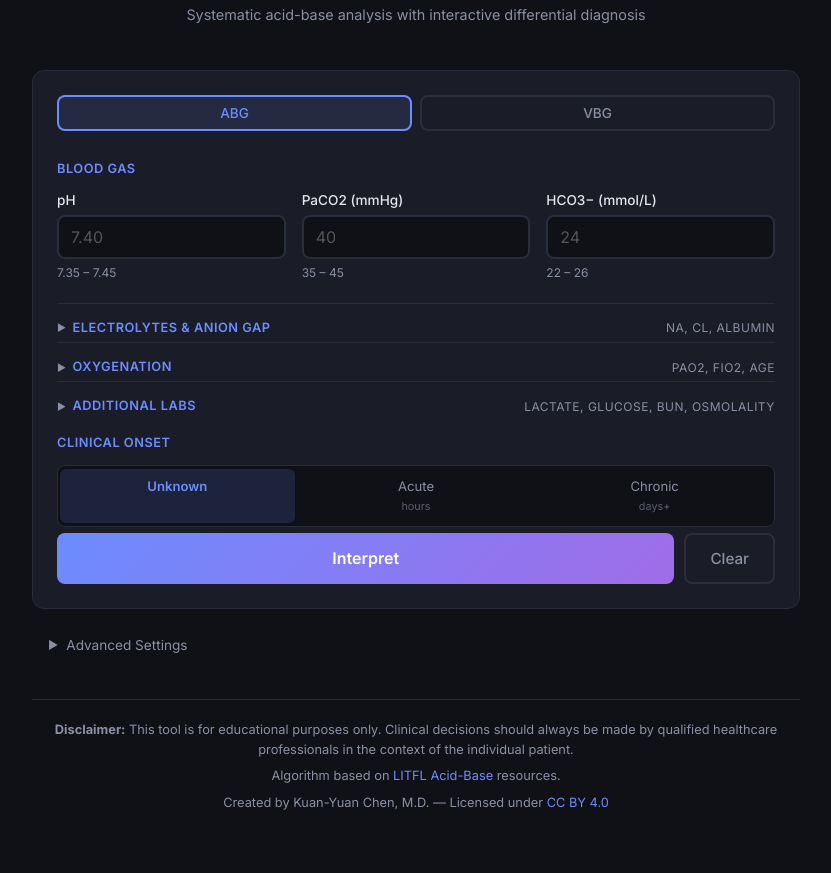
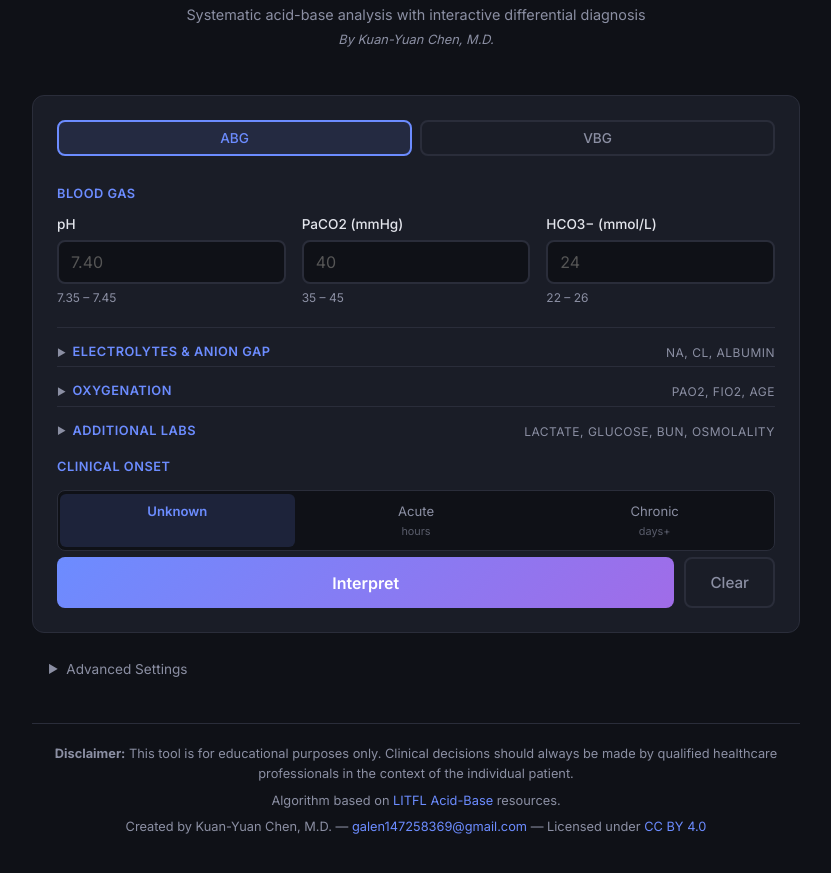
Before and after one commit to galencky/abg-interpreter, a plain HTML site: page index.html in a window 1280 px wide. Shown: the part 97-970 px from the top of the page, without its empty margins (224-1055 px from the left). Drawn offline with Linux system fonts and the light colour scheme.

Commit message:
feat: add author attribution to header and contact information to footer

```diff
--- a/index.html
+++ b/index.html
@@ -13,6 +13,7 @@
         <header>
             <h1>ABG / VBG Interpreter</h1>
             <p class="subtitle">Systematic acid-base analysis with interactive differential diagnosis</p>
+            <p class="author-header">By Kuan-Yuan Chen, M.D.</p>
         </header>
 
         <!-- Combined Input Card -->
@@ -252,7 +253,7 @@
         <footer>
             <p><strong>Disclaimer:</strong> This tool is for educational purposes only. Clinical decisions should always be made by qualified healthcare professionals in the context of the individual patient.</p>
             <p>Algorithm based on <a href="https://litfl.com/acid-base/" target="_blank">LITFL Acid-Base</a> resources.</p>
-            <p class="author">Created by Kuan-Yuan Chen, M.D. &mdash; Licensed under <a href="https://creativecommons.org/licenses/by/4.0/" target="_blank">CC BY 4.0</a></p>
+            <p class="author">Created by Kuan-Yuan Chen, M.D. &mdash; <a href="mailto:galen147258369@gmail.com">galen147258369@gmail.com</a> &mdash; Licensed under <a href="https://creativecommons.org/licenses/by/4.0/" target="_blank">CC BY 4.0</a></p>
         </footer>
     </div>
     <script src="interpreter.js"></script>
--- a/style.css
+++ b/style.css
@@ -63,6 +63,13 @@ header h1 {
     color: var(--text-muted);
     font-size: 0.9rem;
     margin-top: 6px;
+}
+
+.author-header {
+    color: var(--text-muted);
+    font-size: 0.8rem;
+    margin-top: 4px;
+    font-style: italic;
 }
 
 .card {
```
